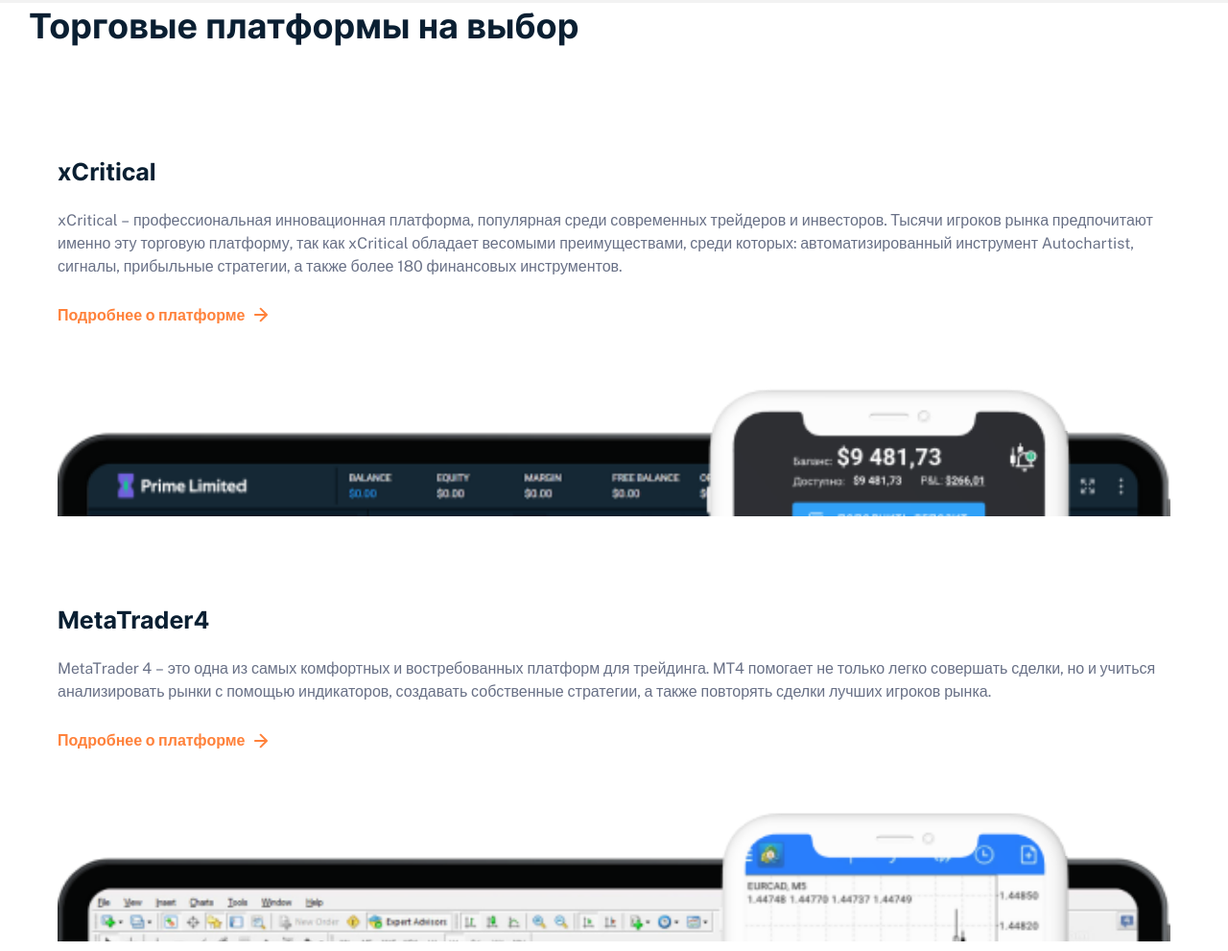
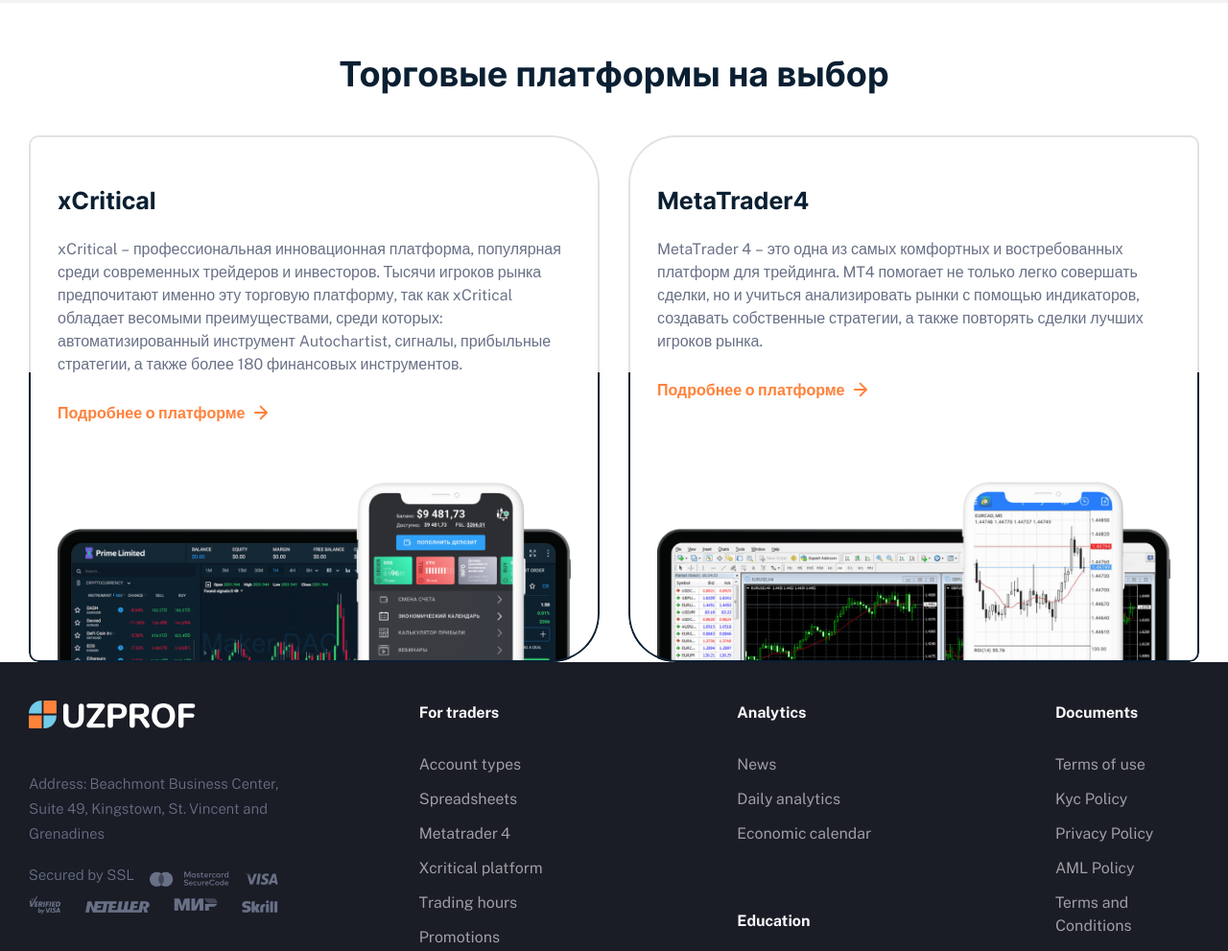
Before and after one commit to markdzhurko/project-2, a website: page app/index.html in a window 1280 px wide. Shown: the part 3856-4847 px from the top of the page at 96% size. Drawn offline with nearby package versions, Linux system fonts and the light colour scheme.

Commit message:
create _platform

```diff
--- a/app/sass/block/_platform.scss
+++ b/app/sass/block/_platform.scss
@@ -1,5 +1,6 @@
 .platform {
     &__body {
+        padding-top: 50px;
         &-title {
             font-family: 'Inter';
             font-style: normal;
@@ -15,21 +16,59 @@
     }
     &__card {
         padding: 20px 0;
+        display: flex;
         &-body {
             display: flex;
             flex-direction: column;
-            padding: 50px 30px;
+            padding: 50px 30px ;
             background: $white;
             position: relative;
-            // border-radius: 10px 50px 50px 10px;
-            // border: 2px solid $grey;
+            border-radius: 10px 50px 50px 10px;
             overflow: hidden;
+            cursor: pointer;
+            z-index: 1;
             &::before {
                 content: '';
                 position: absolute;
                 width: 100%;
-                height: 100%;
+                height: 45%;
+                background: transparent;
+                top: 0;
+                left: 0;
+                border-top: 2px solid $grey;
+                border-left: 2px solid $grey;
+                border-right: 2px solid $grey;
+                border-radius: 10px 50px 0 0;
+                z-index: -1;
+            }
+            &::after {
+                content: '';
+                position: absolute;
+                width: 100%;
+                height: 55%;
+                background: transparent;
+                bottom: 0;
+                left: 0;
+                border-bottom: 2px solid $txt;
+                border-left: 2px solid $txt;
+                border-right: 2px solid $txt;
+                border-radius: 0 0 50px 10px;
+                z-index: 2;
+            }
+            &:hover {
+                z-index: 2;
 
+            }
+            &:hover::before {
+                border-top: 2px solid $light_blue;
+                border-left: 2px solid $light_blue;
+                border-right: 2px solid $light_blue;
+            }
+            &:hover::after {
+                border-bottom: 2px solid $light_blue;
+                border-left: 2px solid $light_blue;
+                border-right: 2px solid $light_blue;
+                background: linear-gradient(360deg, #73CBE8 0%, rgba(196, 196, 196, 0) 10%);
             }
         }
         &-title {
@@ -54,6 +93,12 @@
             color: $orange;
             display: flex;
             align-items: center;
+            align-self: flex-start;
+            z-index: 4;
+            margin-bottom: auto;
+            &:hover path {
+                fill: $light_blue;
+            }
         }
         &-svg {
             margin-left: 10px;
@@ -61,18 +106,61 @@
         &-img {
             position: relative;
             height: 150px;
-            top: 61px;
+            top: 60px;
         }
         &-pad {
             position: absolute;
             width: 100%;
             top: 50px;
+            z-index: 2;
         }
         &-mob {
             position: absolute;
             width: 34%;
             top: 0;
             right: 8%;
+            z-index: 2;
         }
     }
 }
+@media screen and (min-width:800px) {
+    .platform {
+        &__body {
+            &-title {
+                text-align: center;
+            }
+        }
+        &__card {
+            &-img {
+                height: 200px;
+            }
+            &:nth-child(2) .platform__card-body{
+                border-radius: 50px 10px 0 0;
+            }
+            &:nth-child(2) .platform__card-body::before {
+                border-radius: 50px 10px 0 0;
+            }
+            &:nth-child(2) .platform__card-body {
+                border-radius: 0 0 10px 50px;
+            }
+            &:nth-child(2) .platform__card-body::after {
+                border-radius: 0 0 10px 50px;
+            }
+        }
+    }
+}
+@media screen and (min-width:1200px) {
+    .platform {
+        &__list {
+            display: flex;
+            margin: 0 -15px;
+        }
+        &__card {
+            width: 50%;
+            padding: 0 15px;
+            // &:nth-child(2) .platform__card-img {
+            //     top: 85px;
+            // }
+        }
+    }
+}
--- a/app/sass/block/_reasons.scss
+++ b/app/sass/block/_reasons.scss
@@ -17,6 +17,7 @@
         flex-direction: column;
         &-body {
             padding: 15px 0;
+            cursor: pointer;
         }
         &-list {
             display: flex;
```
Also changed, not shown: app/css/style.css, 1 other file.
